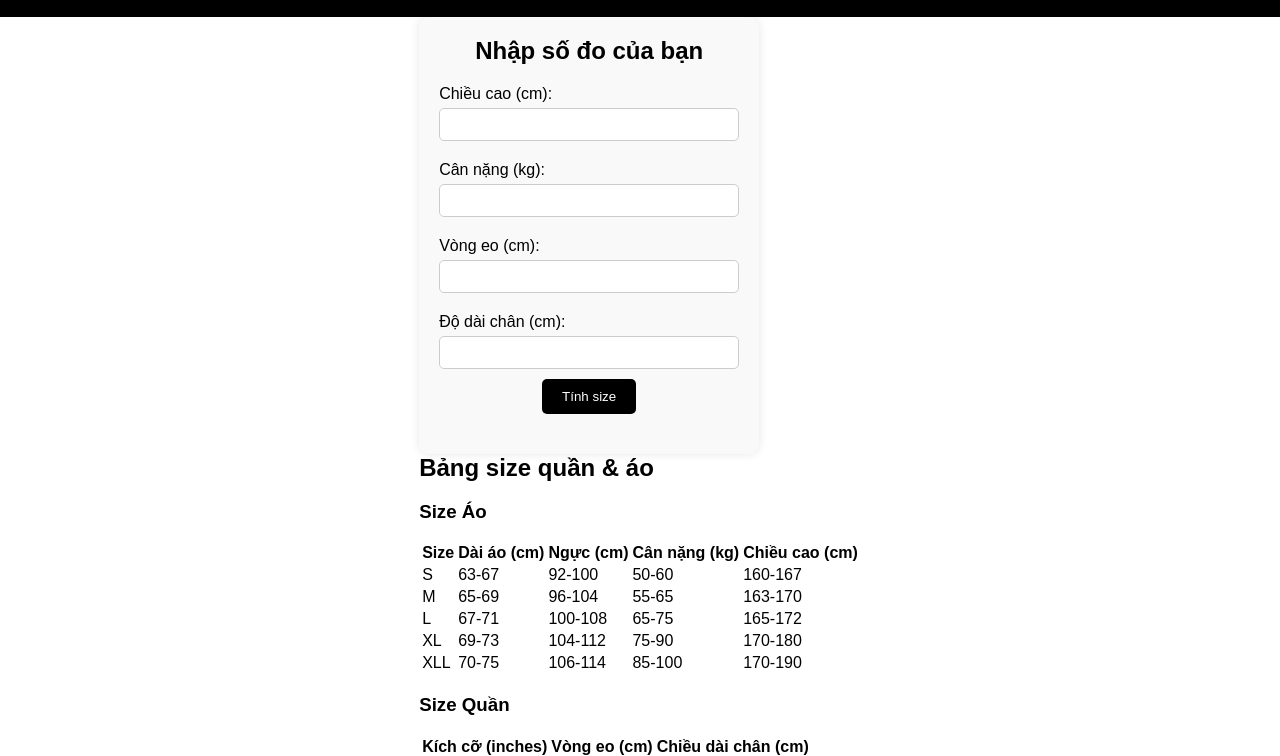
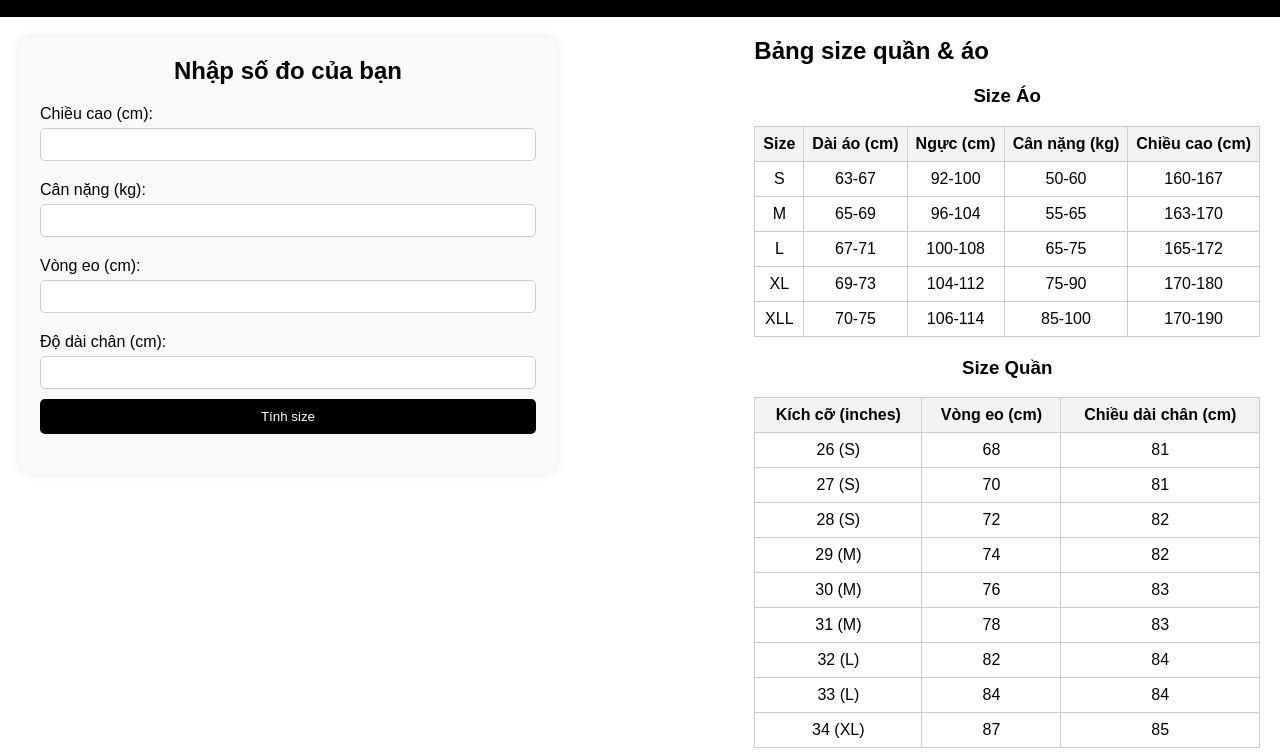
Before and after one commit to do-an-cuoi-ky1/shop-thoi-trang-anh-long, a plain HTML site: page index.html in a window 1280 px wide. Shown: the part 60-816 px from the top of the page. Drawn offline with Linux system fonts and the light colour scheme.

Commit message:
style.css

```diff
--- a/style.css
+++ b/style.css
@@ -8,7 +8,7 @@ body, h1, h2, p, form, input, button {
 /* Toàn bộ trang */
 body {
     font-family: Arial, sans-serif;
-    background-color: white; /* Nền trắng cho toàn bộ body */
+    background-color: white; /* Nền trắng */
     color: black;
 }
 
@@ -25,33 +25,31 @@ header h1 {
     color: white; /* Chữ trắng */
 }
 
-/* Main form */
-main {
+/* Phần nội dung */
+.content {
     display: flex;
-    justify-content: center;
-    align-items: center;
-    min-height: calc(100vh - 80px); /* Trừ chiều cao của header */
+    justify-content: space-between;
+    align-items: flex-start;
+    padding: 20px;
 }
 
+/* Form nhập liệu */
 .form-container {
-    background-color: #f9f9f9; /* Nền sáng cho form */
+    width: 40%;
+    background-color: #f9f9f9;
     padding: 20px;
     border-radius: 10px;
-    width: 300px;
-    text-align: center;
     box-shadow: 0 0 10px rgba(0, 0, 0, 0.1);
 }
 
 .form-container h2 {
     margin-bottom: 20px;
-    color: black; /* Chữ đen */
+    text-align: center;
 }
 
 label {
     display: block;
     margin: 10px 0 5px;
-    text-align: left;
-    color: black; /* Chữ đen */
 }
 
 input {
@@ -63,6 +61,7 @@ input {
 }
 
 button {
+    width: 100%;
     padding: 10px 20px;
     background-color: black; /* Nút màu đen */
     color: white;
@@ -73,12 +72,37 @@ button {
 }
 
 button:hover {
-    background-color: #555; /* Đổi màu khi rê chuột */
+    background-color: #555;
 }
 
 /* Kết quả */
 #result {
     margin-top: 20px;
     font-weight: bold;
-    color: green; /* Kết quả màu xanh lá */
+    color: green;
 }
+
+/* Bảng size */
+.table {
+    margin-top: 20px;
+    text-align: center;
+}
+
+table {
+    width: 100%;
+    border-collapse: collapse;
+    margin-top: 10px;
+}
+
+table, th, td {
+    border: 1px solid #ccc;
+}
+
+th, td {
+    padding: 8px;
+    text-align: center;
+}
+
+th {
+    background-color: #f2f2f2;
+}
```
